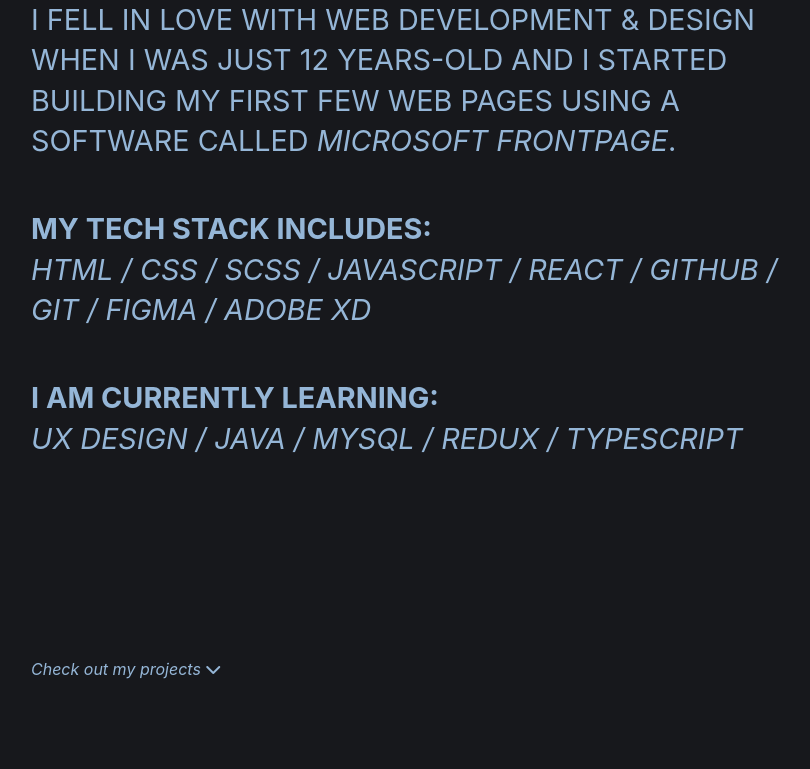
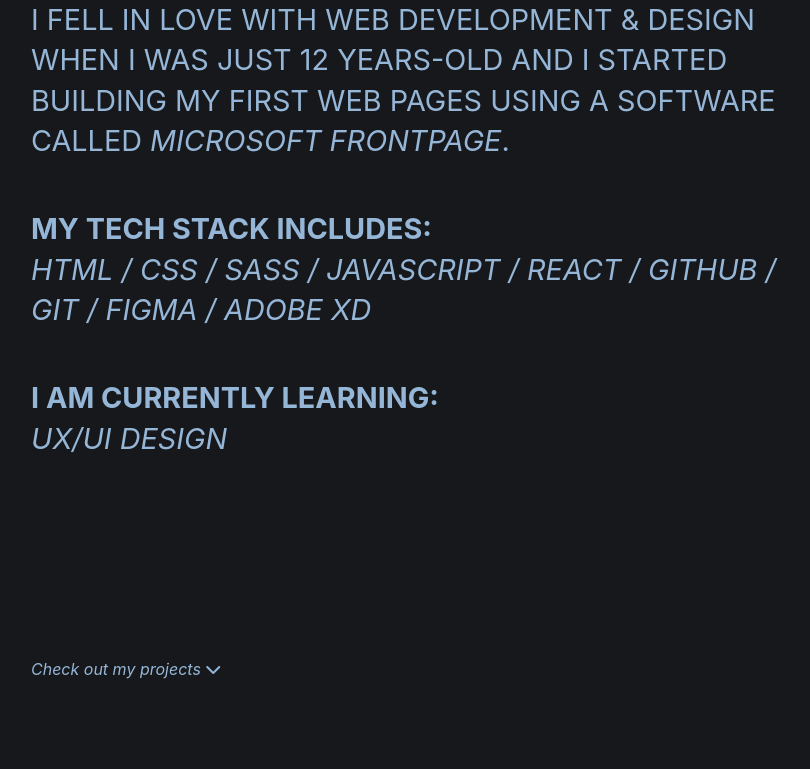
Before and after one commit to alespiridigliozzi/alessandrothedev.github.io, a React (Create React App) app: page / in a window 1280 px wide. Shown: the part 1080-1849 px from the top of the page, without its empty margins (65-875 px from the left). Built offline with nearby package versions, Linux system fonts and the light colour scheme.

Commit message:
added new images

```diff
--- a/src/components/AboutSection/AboutSection.jsx
+++ b/src/components/AboutSection/AboutSection.jsx
@@ -1,5 +1,4 @@
 import React from 'react'
-import { Link } from 'react-router-dom'
 import "./AboutSection.scss"
 
 const AboutSection = () => {
@@ -8,15 +7,15 @@
         <section className="about-section">
 
             <p className="about-section__text">
-            I fell in love with web development &#38; design when I was just 12 years-old and I started building my first few web pages using a software called <em>Microsoft FrontPage</em>.</p>
+            I fell in love with web development &#38; design when I was just 12 years-old and I started building my first web pages using a software called <em>Microsoft FrontPage</em>.</p>
 
             <p className="about-section__text">
             <b>My tech stack includes:</b><br/>
-            <em>HTML / CSS / SCSS / JAVASCRIPT / REACT / GITHUB / GIT / FIGMA / ADOBE XD</em></p>
+            <em>HTML / CSS / SASS / JAVASCRIPT / REACT / GITHUB / GIT / FIGMA / ADOBE XD</em></p>
 
             <p className="about-section__text">
             <b>I am currently learning:</b><br/>
-            <em>UX DESIGN / JAVA / MYSQL / REDUX / TYPESCRIPT</em></p>
+            <em>UX/UI DESIGN</em></p>
 
         </section>
     )
--- a/src/data/ProjectsData.js
+++ b/src/data/ProjectsData.js
@@ -26,7 +26,7 @@
     {
         id: "js-calculator",
         title: "JavaScript Calculator",
-        image: "https://github.com/alexsp92/calculator/raw/main/js-calculator.png",
+        image: "https://github.com/alessandrothedev/alessandrothedev.github.io/blob/main/src/assets/images/calculatorimg.png",
         techStack: ['Html', 'Css', 'Scss', 'JavaScript'],
         demo: "https://alessandrothedev.github.io/calculator/",
         github: "https://github.com/alessandrothedev/calculator",
```
